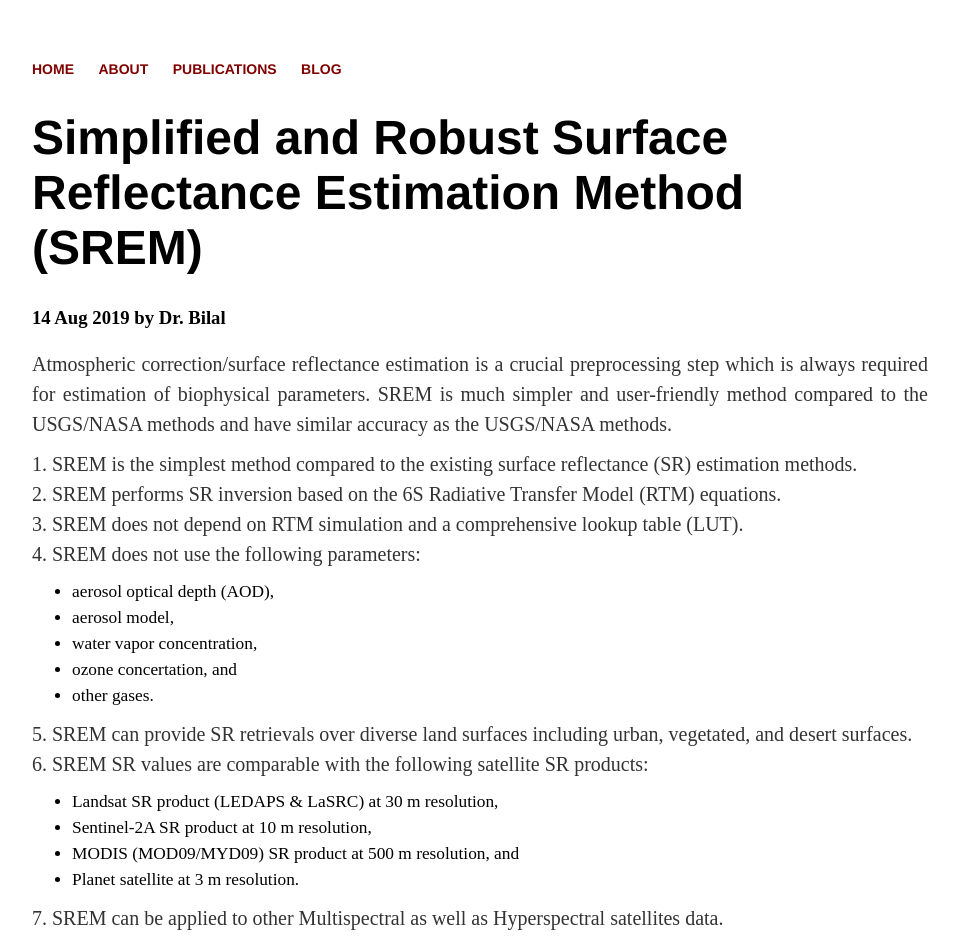
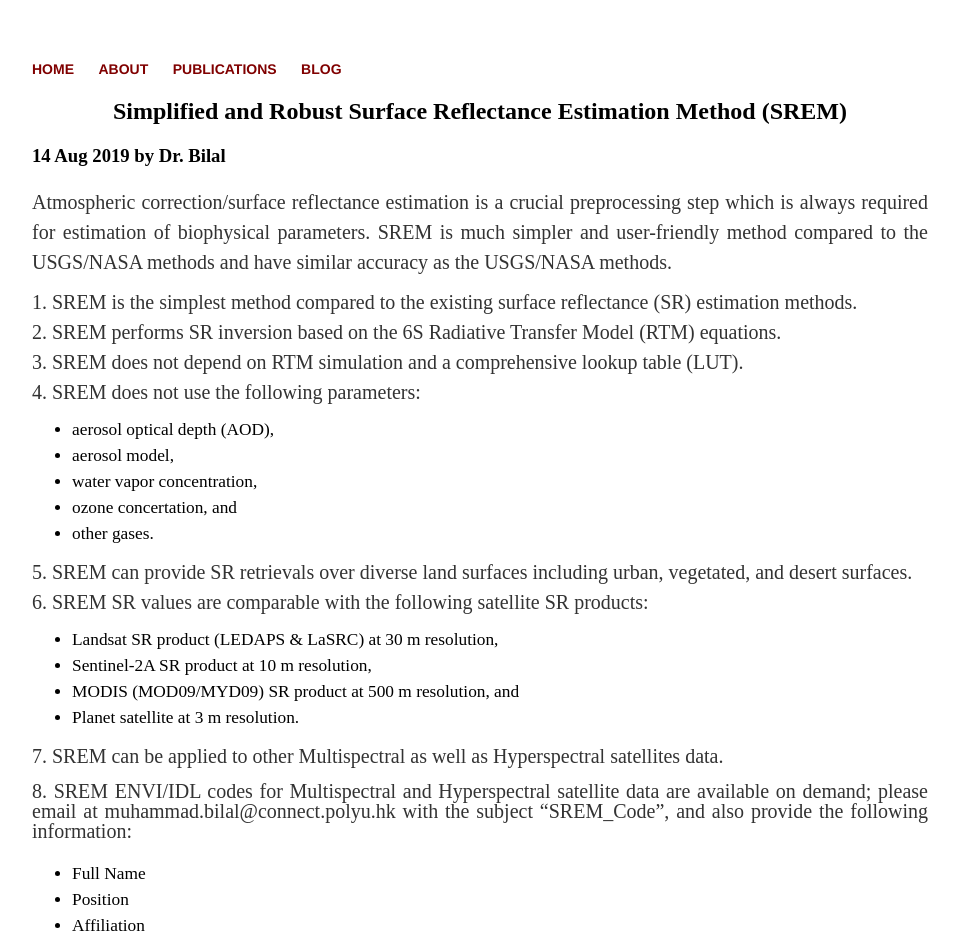
Before and after one commit to rs-DrBilal/rsbilal.github.io, a Jekyll site: the page built from _posts/2019-08-14-SREM.md, in a window 1280 px wide. Shown: the top 943 px of the page, without its empty margins (160-1119 px from the left). Built offline with Jekyll 4.4.1, drawn with Linux system fonts in a browser that asks for light colours; comment, search, counter and statistics services are not loaded.

Commit message:
Update post.html

```diff
--- a/_layouts/post.html
+++ b/_layouts/post.html
@@ -5,7 +5,7 @@
 
 <div class="notes">
 		<div class="note single">
-			<h1 style="text-align:center class="title">{{ page.title }}</h1>
+			<h2 style="text-align:center; class="title">{{ page.title }}</h2>
 
 			<h3 class="date"><info datetime="{{ page.date }}">
 				{{ page.date | date_to_string }} {% if page.author %} by {{ page.author }} {% endif %}
```
